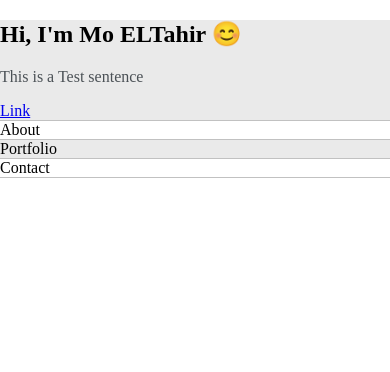
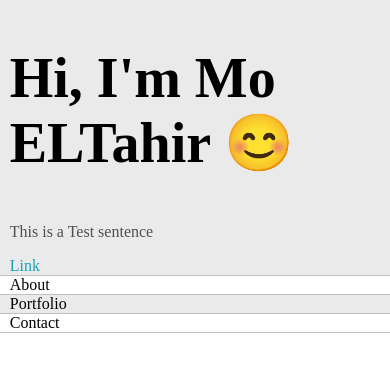
Before and after one commit to MoElaSec/old-portfolio, a plain HTML site: page index.html in a window 390 px wide. Drawn offline with Linux system fonts and the light colour scheme.

Commit message:
things are moving somewhere 🚗

```diff
--- a/default.css
+++ b/default.css
@@ -40,13 +40,50 @@ textarea {
     color: var(--secondaryText);
 }
 
-/* Sections Backgrounds */
+
+/* all links w/underline + color */
+a{
+	text-decoration: none;
+	color:#17a2b8;
+}
+/* no bullet points for lists */
+ul{
+	list-style: none;
+}
+
+/* pre-coded text-sizes */
+h1 { font-size: 56px;}
+h2 { font-size: 36px;}
+h3 { font-size: 28px;}
+h4 { font-size: 24px;}
+h5 { font-size: 20px;}
+h6 { font-size: 16px;}
+
+
+
+/*-- Sections Backgrounds --*/
 .s1 {
     background-color: var(--mainColor);
     border-bottom: 1px solid var(--borderColor);
+    overflow: auto;
 }
 
 .s2 {
     background-color: var(--secondaryColor);
     border-bottom: 1px solid var(--borderColor);
+    overflow: auto;
 }
+
+.main-container {
+    width: 1200px;
+    margin: 0 auto;
+}
+
+
+
+/* responsiveness @media */
+@media screen and (max-width: 1200px) {
+    .main-container {
+        width: 95%;
+    }
+}
```
Also changed, not shown: index.html (+1 -0 lines).
